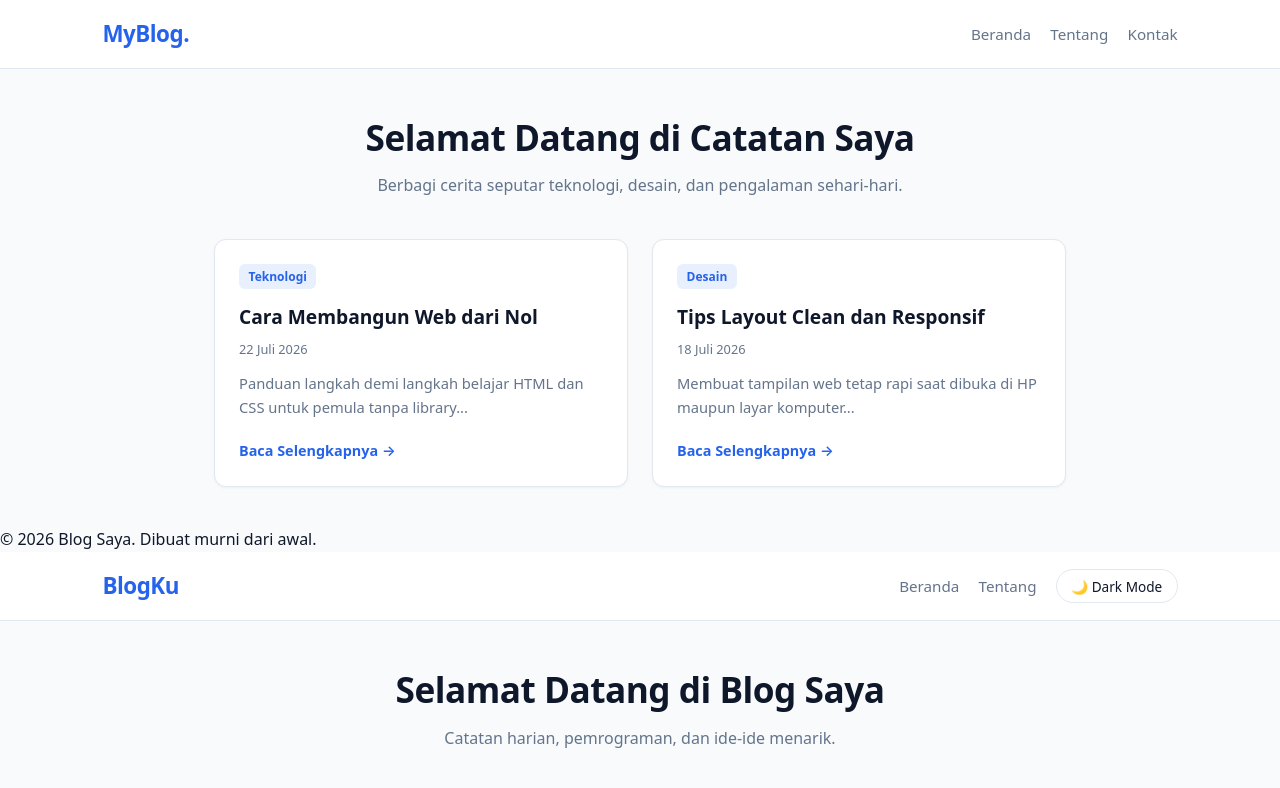
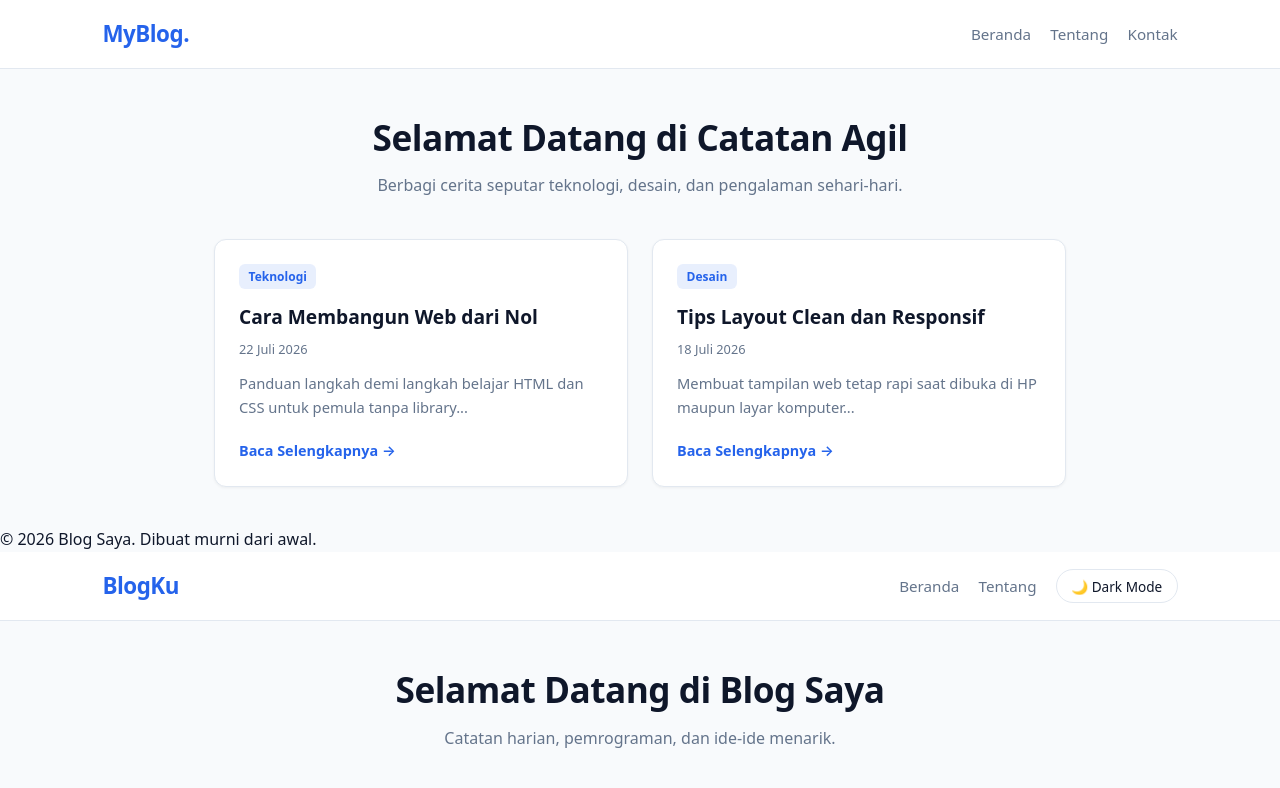
Before and after one commit to agilsigitpratama0502-bit/Ruasta, a plain HTML site: page index.html in a window 1280 px wide. Shown: the top 788 px of the page. Drawn offline with Linux system fonts and the light colour scheme.

Commit message:
Update index.html

```diff
--- a/index.html
+++ b/index.html
@@ -21,7 +21,7 @@
     <!-- Konten Utama -->
     <main class="container">
         <section class="hero">
-            <h1>Selamat Datang di Catatan Saya</h1>
+            <h1>Selamat Datang di Catatan Agil</h1>
             <p>Berbagi cerita seputar teknologi, desain, dan pengalaman sehari-hari.</p>
         </section>
 
```
